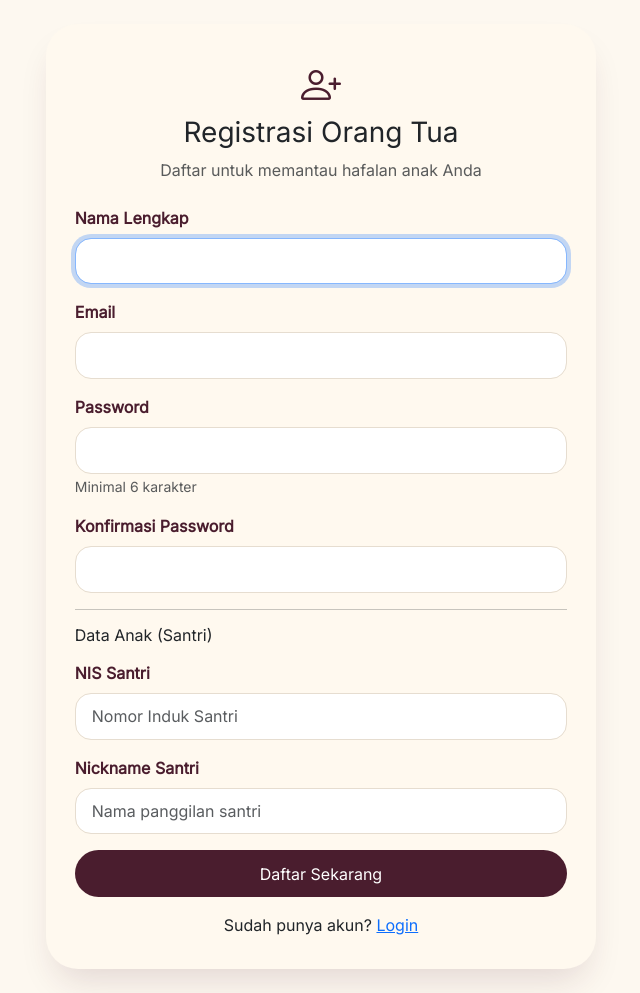
After one commit to AdiiXD/ARAH-Aplikasi-Rekap-Ayat-dan-Hafalan, a PHP site: page /hafalan-tracker/views/auth/register.php in a window 1280 px wide. The commit adds this page. Shown: the whole page, without its empty margins (319-959 px from the left). Run offline with PHP 8.4, Linux system fonts and the light colour scheme.

Commit message:
feat(auth): tambah registrasi orang tua dengan verifikasi NIS & nickname santri, auto login dan hubungkan relasi

```diff
--- /dev/null
+++ b/views/auth/register.php
@@ -0,0 +1,106 @@
+<?php
+$title = "Registrasi Orang Tua";
+?>
+<!DOCTYPE html>
+<html lang="id">
+<head>
+    <meta charset="UTF-8">
+    <meta name="viewport" content="width=device-width, initial-scale=1.0">
+    <title>Registrasi Orang Tua - Hafalan Tracker</title>
+    <link href="https://cdn.jsdelivr.net/npm/bootstrap@5.3.0-alpha1/dist/css/bootstrap.min.css" rel="stylesheet">
+    <link rel="stylesheet" href="https://cdn.jsdelivr.net/npm/bootstrap-icons@1.11.3/font/bootstrap-icons.min.css">
+    <link href="https://fonts.googleapis.com/css2?family=Inter:opsz,wght@14..32,300;400;500;600;700&display=swap" rel="stylesheet">
+    <style>
+        body {
+            background: #FDF8F0;
+            font-family: 'Inter', sans-serif;
+            min-height: 100vh;
+            display: flex;
+            align-items: center;
+            justify-content: center;
+            padding: 1.5rem;
+        }
+        .register-card {
+            background: #FFF9EF;
+            border-radius: 2rem;
+            box-shadow: 0 20px 35px -10px rgba(74,29,46,0.15);
+            padding: 2rem 1.8rem;
+            max-width: 550px;
+            width: 100%;
+        }
+        .btn-maroon {
+            background: #4A1D2E;
+            color: white;
+            border-radius: 50px;
+            padding: 0.65rem;
+        }
+        .btn-maroon:hover {
+            background: #7A3F5A;
+        }
+        .form-control {
+            border-radius: 16px;
+            border: 1px solid #E6DDD0;
+            padding: 0.65rem 1rem;
+        }
+        label {
+            font-weight: 600;
+            color: #4A1D2E;
+            margin-bottom: 0.4rem;
+        }
+    </style>
+</head>
+<body>
+<div class="register-card">
+    <div class="text-center mb-4">
+        <i class="bi bi-person-plus fs-1" style="color: #4A1D2E;"></i>
+        <h3>Registrasi Orang Tua</h3>
+        <p class="text-muted">Daftar untuk memantau hafalan anak Anda</p>
+    </div>
+
+    <?php if (isset($_SESSION['errors'])): ?>
+        <div class="alert alert-danger">
+            <ul class="mb-0">
+                <?php foreach ($_SESSION['errors'] as $err): ?>
+                    <li><?= htmlspecialchars($err) ?></li>
+                <?php endforeach; ?>
+            </ul>
+        </div>
+        <?php unset($_SESSION['errors']); ?>
+    <?php endif; ?>
+
+    <form method="POST" action="index.php?action=register">
+        <div class="mb-3">
+            <label class="form-label">Nama Lengkap</label>
+            <input type="text" name="name" class="form-control" required autofocus>
+        </div>
+        <div class="mb-3">
+            <label class="form-label">Email</label>
+            <input type="email" name="email" class="form-control" required>
+        </div>
+        <div class="mb-3">
+            <label class="form-label">Password</label>
+            <input type="password" name="password" class="form-control" required>
+            <small class="text-muted">Minimal 6 karakter</small>
+        </div>
+        <div class="mb-3">
+            <label class="form-label">Konfirmasi Password</label>
+            <input type="password" name="confirm_password" class="form-control" required>
+        </div>
+        <hr>
+        <h6 class="mb-3">Data Anak (Santri)</h6>
+        <div class="mb-3">
+            <label class="form-label">NIS Santri</label>
+            <input type="text" name="nis" class="form-control" placeholder="Nomor Induk Santri" required>
+        </div>
+        <div class="mb-3">
+            <label class="form-label">Nickname Santri</label>
+            <input type="text" name="nickname" class="form-control" placeholder="Nama panggilan santri" required>
+        </div>
+        <button type="submit" class="btn btn-maroon w-100">Daftar Sekarang</button>
+        <div class="text-center mt-3">
+            Sudah punya akun? <a href="index.php?action=login">Login</a>
+        </div>
+    </form>
+</div>
+</body>
+</html>
```
Also changed, not shown: app/Controllers/RegisterController.php (added, +94 -0 lines), app/Models/OrangtuaSantri.php (added, +12 -0 lines), public/index.php (+8 -0 lines), views/auth/login.php (+9 -1 lines).
